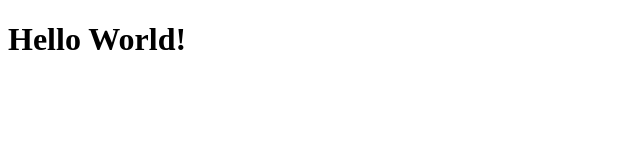
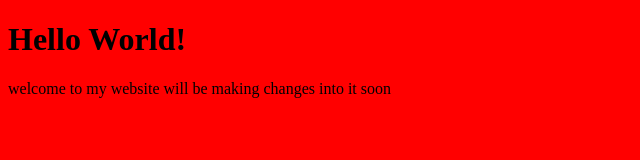
Before and after one commit to aaroosh-07/project, a plain HTML site: page index.html in a window 1280 px wide. Shown: the whole page, without its empty margins (0-640 px from the left). Drawn offline with Linux system fonts and the light colour scheme.

Commit message:
Update index.html

```diff
--- a/index.html
+++ b/index.html
@@ -6,7 +6,9 @@
   <meta http-equiv="X-UA-Compatible" content="ie=edge">
   <title>Document</title>
 </head>
-<body>
+<body bgcolor="red">
   <h1>Hello World!</h1>
+  <p1>welcome to my website </p1>
+  <p2>will be making changes into it soon </p2>
 </body>
 </html>
```
